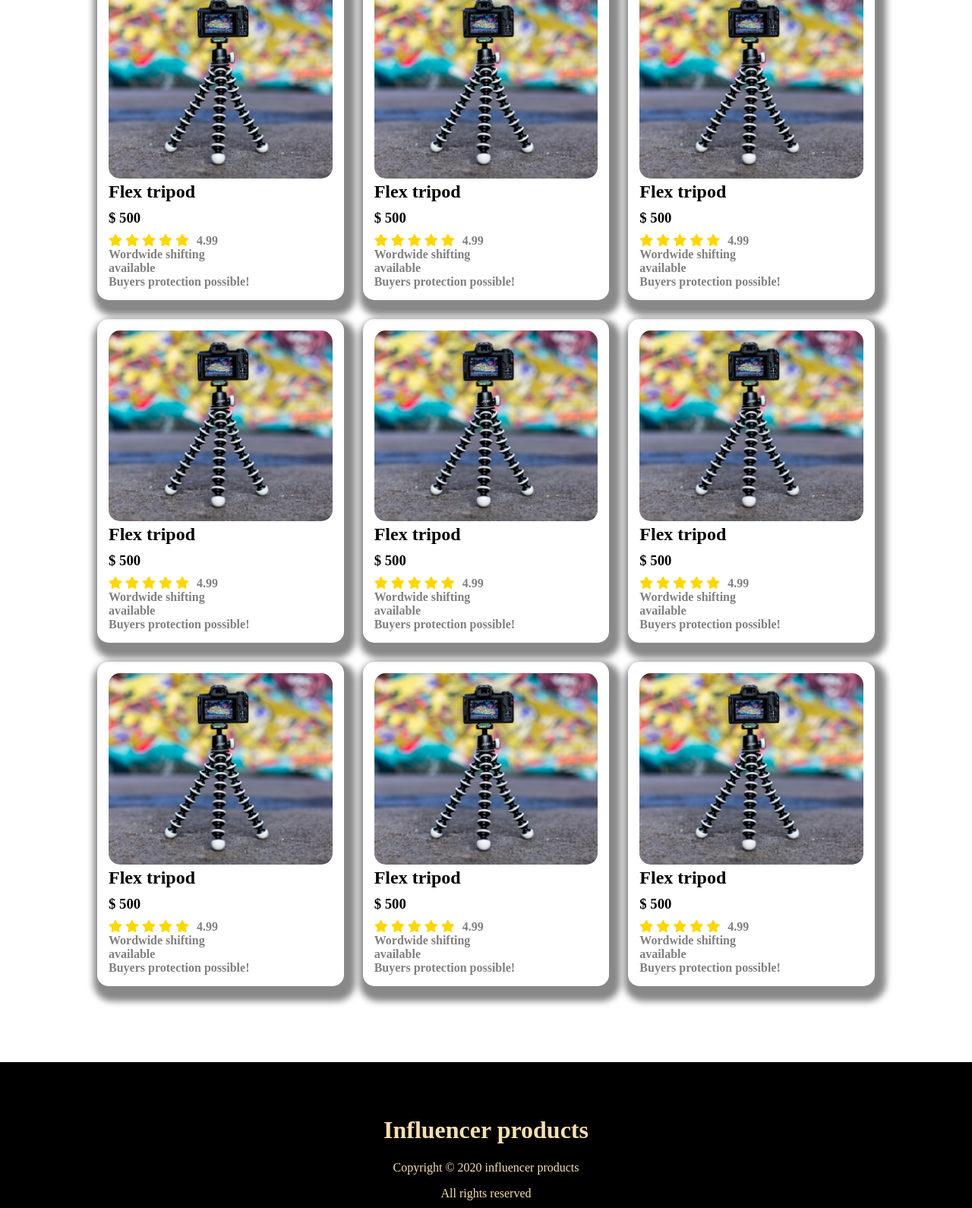
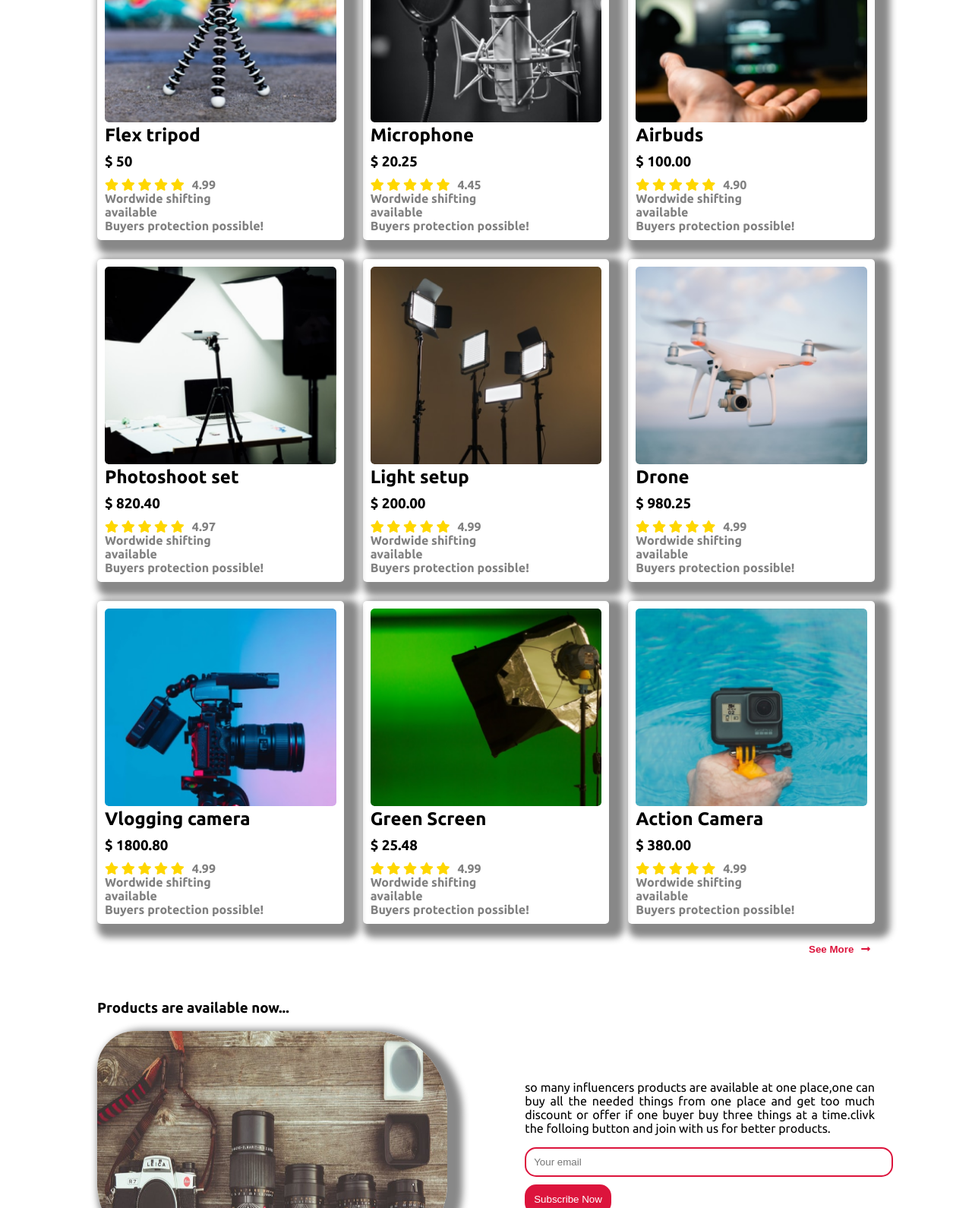
Before and after one commit to 2017135089/assignment-02, a plain HTML site: page index.html in a window 1280 px wide. Shown: the part 724-2314 px from the top of the page at 76% size. Drawn offline with Linux system fonts and the light colour scheme.

Commit message:
final commit

```diff
--- a/index.html
+++ b/index.html
@@ -7,6 +7,11 @@
     <title>assignment-02</title>
     <link rel="stylesheet" href="style.css">
     <link rel="stylesheet" href="https://use.fontawesome.com/releases/v5.15.4/css/all.css" integrity="sha384-DyZ88mC6Up2uqS4h/KRgHuoeGwBcD4Ng9SiP4dIRy0EXTlnuz47vAwmeGwVChigm" crossorigin="anonymous">
+    <!-- Google font -->
+    <link rel="preconnect" href="https://fonts.googleapis.com">
+    <link rel="preconnect" href="https://fonts.gstatic.com" crossorigin>
+    <link href="https://fonts.googleapis.com/css2?family=Poppins&family=Ubuntu:wght@300;400;500;700&display=swap" rel="stylesheet">
+
 </head>
 <body>
    <section class="container">
@@ -21,16 +26,25 @@
             <a href=""><i class="fas fa-shopping-cart"></i></a>
         </span>
     </nav>
+
+    <!-- Responsive nav start -->
+    <section class="responsive-nav">
+        <i class="fas fa-bars"></i>
+        <h3>Influencer Products</h3>
+        <a href=""><i class="fas fa-shopping-cart"></i></a>
+    </section>
+    <!-- Responsive nav end -->
     <header>
         <div>
-            <h1>Start your Journey as <br>
+            <div class="header-content">
+                <h1>Start your Journey as <br>
 
-                Influencer</h1>
-            <p>Lorem ipsum dolor sit amet, consectetur adipiscing elit. Sem
-                vestibulum sed scelerisque eros. Lectus faucibus</p>
-            <button>Prebook now <i class="fas fa-arrow-right"></i></button>
+                    Influencer</h1>
+                <p>Influencer marketing is growing in popularity, and for good reason. It's estimated that influencer marketing content yields an ROI that's 11 times higher than other, traditional forms of digital marketing, according to TapInfluence.</p>
+                <button class="button">Prebook now <i class="fas fa-long-arrow-alt-right"></i></button>
+            </div>
         </div>
-        <div>
+        <div class='header-img'>
             <img src="influencer-gear-main/influencer-gear-main/images/main-camera.png" alt="image loading">
         </div>
     </header>
@@ -49,7 +63,7 @@
             <div class="card">
                 <img src="influencer-gear-main/influencer-gear-main/images/tripod.png" alt="image loading">
                 <h2>Flex tripod</h2>
-                <h3>$ 500</h3>
+                <h3>$ 50</h3>
                 <span class="review">
                     <span>
                         <i class="fas fa-star"></i>
@@ -65,9 +79,63 @@
                 <p>Buyers protection possible!</p>
             </div>
             <div class="card">
-                <img src="influencer-gear-main/influencer-gear-main/images/tripod.png" alt="image loading">
-                <h2>Flex tripod</h2>
-                <h3>$ 500</h3>
+                <img src="influencer-gear-main/influencer-gear-main/images/mic.png" alt="image loading">
+                <h2>Microphone</h2>
+                <h3>$ 20.25</h3>
+                <span class="review">
+                    <span>
+                        <i class="fas fa-star"></i>
+                        <i class="fas fa-star"></i>
+                        <i class="fas fa-star"></i>
+                        <i class="fas fa-star"></i>
+                        <i class="fas fa-star"></i>
+                    </span>
+                    <p class="rating">4.45</p>
+                </span>
+                <p>Wordwide shifting </p>
+                <p>available</p>
+                <p>Buyers protection possible!</p>
+            </div>
+            <div class="card">
+                <img src="influencer-gear-main/influencer-gear-main/images/airpod.png" alt="image loading">
+                <h2>Airbuds</h2>
+                <h3>$ 100.00</h3>
+                <span class="review">
+                    <span>
+                        <i class="fas fa-star"></i>
+                        <i class="fas fa-star"></i>
+                        <i class="fas fa-star"></i>
+                        <i class="fas fa-star"></i>
+                        <i class="fas fa-star"></i>
+                    </span>
+                    <p class="rating">4.90</p>
+                </span>
+                <p>Wordwide shifting </p>
+                <p>available</p>
+                <p>Buyers protection possible!</p>
+            </div>
+            <div class="card">
+                <img src="influencer-gear-main/influencer-gear-main/images/setup.png" alt="image loading">
+                <h2>Photoshoot set</h2>
+                <h3>$ 820.40</h3>
+                <span class="review">
+                    <span>
+                        <i class="fas fa-star"></i>
+                        <i class="fas fa-star"></i>
+                        <i class="fas fa-star"></i>
+                        <i class="fas fa-star"></i>
+                        <i class="fas fa-star"></i>
+                    </span>
+                    <p class="rating">4.97</p>
+                </span>
+                <p>Wordwide shifting </p>
+                <p>available</p>
+                <p>Buyers protection possible!</p>
+            </div>
+            <div class="card">
+                <img src="influencer-gear-main/influencer-gear-main/images/lights.png" alt="image loading">
+                <h2>Light setup</h2>
+                <h3>$ 200.00</h3>
                 <span class="review">
                     <span>
                         <i class="fas fa-star"></i>
@@ -83,9 +151,9 @@
                 <p>Buyers protection possible!</p>
             </div>
             <div class="card">
-                <img src="influencer-gear-main/influencer-gear-main/images/tripod.png" alt="image loading">
-                <h2>Flex tripod</h2>
-                <h3>$ 500</h3>
+                <img src="influencer-gear-main/influencer-gear-main/images/drone.png" alt="image loading">
+                <h2>Drone</h2>
+                <h3>$ 980.25</h3>
                 <span class="review">
                     <span>
                         <i class="fas fa-star"></i>
@@ -101,9 +169,9 @@
                 <p>Buyers protection possible!</p>
             </div>
             <div class="card">
-                <img src="influencer-gear-main/influencer-gear-main/images/tripod.png" alt="image loading">
-                <h2>Flex tripod</h2>
-                <h3>$ 500</h3>
+                <img src="influencer-gear-main/influencer-gear-main/images/camera.png" alt="image loading">
+                <h2>Vlogging camera</h2>
+                <h3>$ 1800.80</h3>
                 <span class="review">
                     <span>
                         <i class="fas fa-star"></i>
@@ -119,9 +187,9 @@
                 <p>Buyers protection possible!</p>
             </div>
             <div class="card">
-                <img src="influencer-gear-main/influencer-gear-main/images/tripod.png" alt="image loading">
-                <h2>Flex tripod</h2>
-                <h3>$ 500</h3>
+                <img src="influencer-gear-main/influencer-gear-main/images/single-light.png" alt="image loading">
+                <h2>Green Screen</h2>
+                <h3>$ 25.48</h3>
                 <span class="review">
                     <span>
                         <i class="fas fa-star"></i>
@@ -137,63 +205,9 @@
                 <p>Buyers protection possible!</p>
             </div>
             <div class="card">
-                <img src="influencer-gear-main/influencer-gear-main/images/tripod.png" alt="image loading">
-                <h2>Flex tripod</h2>
-                <h3>$ 500</h3>
-                <span class="review">
-                    <span>
-                        <i class="fas fa-star"></i>
-                        <i class="fas fa-star"></i>
-                        <i class="fas fa-star"></i>
-                        <i class="fas fa-star"></i>
-                        <i class="fas fa-star"></i>
-                    </span>
-                    <p class="rating">4.99</p>
-                </span>
-                <p>Wordwide shifting </p>
-                <p>available</p>
-                <p>Buyers protection possible!</p>
-            </div>
-            <div class="card">
-                <img src="influencer-gear-main/influencer-gear-main/images/tripod.png" alt="image loading">
-                <h2>Flex tripod</h2>
-                <h3>$ 500</h3>
-                <span class="review">
-                    <span>
-                        <i class="fas fa-star"></i>
-                        <i class="fas fa-star"></i>
-                        <i class="fas fa-star"></i>
-                        <i class="fas fa-star"></i>
-                        <i class="fas fa-star"></i>
-                    </span>
-                    <p class="rating">4.99</p>
-                </span>
-                <p>Wordwide shifting </p>
-                <p>available</p>
-                <p>Buyers protection possible!</p>
-            </div>
-            <div class="card">
-                <img src="influencer-gear-main/influencer-gear-main/images/tripod.png" alt="image loading">
-                <h2>Flex tripod</h2>
-                <h3>$ 500</h3>
-                <span class="review">
-                    <span>
-                        <i class="fas fa-star"></i>
-                        <i class="fas fa-star"></i>
-                        <i class="fas fa-star"></i>
-                        <i class="fas fa-star"></i>
-                        <i class="fas fa-star"></i>
-                    </span>
-                    <p class="rating">4.99</p>
-                </span>
-                <p>Wordwide shifting </p>
-                <p>available</p>
-                <p>Buyers protection possible!</p>
-            </div>
-            <div class="card">
-                <img src="influencer-gear-main/influencer-gear-main/images/tripod.png" alt="image loading">
-                <h2>Flex tripod</h2>
-                <h3>$ 500</h3>
+                <img src="influencer-gear-main/influencer-gear-main/images/action.png" alt="image loading">
+                <h2>Action Camera</h2>
+                <h3>$ 380.00</h3>
                 <span class="review">
                     <span>
                         <i class="fas fa-star"></i>
@@ -209,9 +223,32 @@
                 <p>Buyers protection possible!</p>
             </div>
         </section>
+        <button class="without-background">
+           <span>See More</span>  <i class="fas fa-long-arrow-alt-right"></i>
+        </button>
     </main>
+
+   <section class="bonus-section">
+    <h3>Products are available now...</h3>
+       <div class="bonus">
+        <div class="bonus-img">
+            <img src="influencer-gear-main/influencer-gear-main/images/bonusphoto.jpg" alt="image loading">
+        </div>
+        <div class="bonus-content">
+         <div >
+              <p>
+           so many influencers products are available at one place,one can buy all the needed things from one place and get too much discount or offer if one buyer buy three things at a time.clivk the folloing button and join with us for better products.
+              </p>
+              <div>
+                <input class="email" type="email" placeholder="Your email" required/>
+                <input class="bonus-button" type="submit" value='Subscribe Now'/>
+              </div>
+          </div>
+        </div>
+       </div>
    </section>
-    <footer>
+   </section>
+   <footer>
         <h1>Influencer products</h1>
         <p>Copyright &copy; 2020 influencer products</p>
         <p>All rights reserved</p>
--- a/style.css
+++ b/style.css
@@ -1,10 +1,12 @@
 body{
     margin: 0;
     padding: 0;
+    font-family: 'Ubuntu', sans-serif;
 }
 .container{
     width: 80%;
     margin: auto;
+    position: relative;
 }
 nav{
     display: flex;
@@ -16,10 +18,50 @@ nav a{
     color: black;
     margin-left: 10px;
 }
+.responsive-nav{
+    display: none;
+}
 header{
     display: flex;
     justify-content: space-between;
     align-items: center;
+    margin: 50px 0px;
+}
+.header-content{
+    width: 70%;
+}
+.header-content h1{
+    font-size: 30px;
+}
+.header-content p{
+    text-align: justify;
+    margin: 20px 0s;
+}
+.header-img{
+    width: 80%;
+}
+.header-img img{
+    width: 90%;
+    transition: all 1000ms ease-in-out;
+}
+.header-img img:hover{
+    cursor: pointer;
+    transform: scale(1.5);
+}
+.button{
+    color: white;
+    background-color: crimson;
+    padding: 10px 20px;
+    border: 1px solid black;
+    display: flex;
+    align-items: center;
+    border: 0;
+    border-radius:20px ;
+    transition: all 1000ms ease-in-out;
+
+}
+.button i, .bonus-button i{
+    margin-left: 10px;
 }
 .logos{
     display: flex;
@@ -29,6 +71,11 @@ header{
     border-bottom: 2px solid gray;
     margin: 50px 0px;
     padding: 10px 0px;
+}
+
+.button:hover{
+    transform: scale(1.1);
+    cursor: pointer;
 }
 .review{
     display: flex;
@@ -47,13 +94,13 @@ header{
 
 }
 .card{
-    padding: 15px;
-    box-shadow: 5px 10px 8px 10px #888888;
-    border-radius: 15px;
+    padding: 10px;
+    box-shadow: 10px 8px 10px 10px #888888;
+    border-radius: 5px;
 }
 .card img{
     width: 100%;
-    border-radius: 15px;
+    border-radius: 5px;
 }
 .card h2,.card h3{
     margin: 0;
@@ -68,6 +115,63 @@ header{
 }
 .main-title{
     text-align: center;
+
+}
+.without-background{
+    color: crimson;
+    margin: 25px 0px;
+    background-color: transparent;
+    border: 0px;
+    display: flex;
+    align-items: center;
+    font-weight: bold;
+    position: absolute;
+    right: 0;
+    cursor: pointer;
+}
+.without-background i{
+    margin-left: 10px;
+}
+.bonus{
+    display: flex;
+    justify-content: space-between;
+    align-items: center;
+}
+.bonus-section{
+    margin: 100px 0px;
+}
+.bonus-img{
+    height: 300px;
+    width: 45%;
+}
+.bonus-img img{
+    width: 100%;
+    border-radius: 50px 100px 100px 100px;
+    height: 100%;
+    box-shadow: 10px 8px 10px 10px #888888;
+}
+.bonus-content{
+    width: 45%;
+    text-align: justify;
+}
+.bonus-content input{
+    padding: 10px;
+    border: 2px solid crimson;
+    border-radius: 15px;
+    margin-bottom: 10px;
+}
+.email{
+    width: 100%;
+}
+.bonus-button{
+    color: white;
+    background-color: crimson;
+    display: flex;
+    align-items: center;
+    border: 0;
+    border-radius:20px ;
+    justify-content: center;
+    cursor: pointer;
 }
 footer{
     text-align: center;
@@ -80,3 +184,53 @@ footer i{
     margin-left: 5px;
     cursor: pointer;
 }
+
+
+/* Tablet responsive */
+@media(max-width:768px){
+
+    .logos{
+        flex-wrap: wrap;
+    }
+    .logos div{
+        margin: 20px;
+    }
+    .main{
+        grid-template-columns: repeat(2,1fr);
+    }
+}
+/* Mobile responsive */
+@media (max-width:592px) {
+    header{
+        flex-direction: column;
+    }
+    .header-content{
+        width: 100%;
+        margin-bottom: 20px;
+    }
+    .header-img{
+        width: 100%;
+    }
+    .main{
+        grid-template-columns: 1fr;
+    }
+    .bonus{
+        flex-direction: column;
+    }
+    .bonus-content, .bonus-img{
+        width: 100%;
+    }
+    .bonus-content{
+        margin-top: 50px;
+    }
+    .responsive-nav{
+        display: block;
+        display: flex;
+        justify-content: space-between;
+        margin: 20px 0px;
+        align-items: center;
+    }
+    nav{
+        display: none;
+    }
+}
```
Also changed, not shown: influencer-gear-main/influencer-gear-main/images/bonusphoto.jpg (added), influencer-gear-main/influencer-gear-main/images/main-camera.png.
